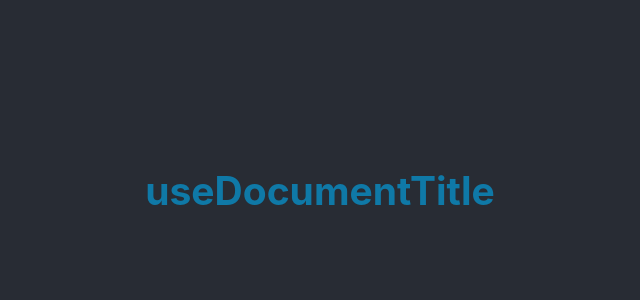
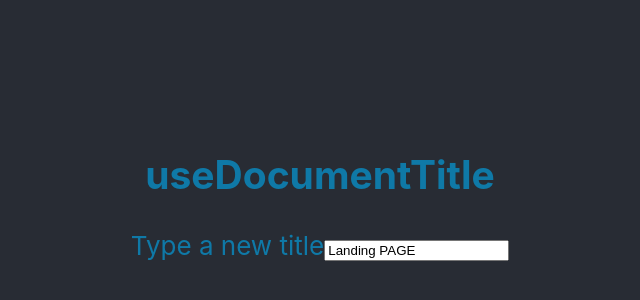
Before and after one commit to nsagias/react-hooks-helpers, a React (Create React App) app in the folder hooks-helpers/: page / in a window 1280 px wide. Shown: the part 210-510 px from the top of the page, without its empty margins (320-960 px from the left). Built offline with nearby package versions, Linux system fonts and the light colour scheme.

Commit message:
Add input onChange with value event=> setTitle(event.target.vaue)

```diff
--- a/hooks-helpers/src/components/Title.tsx
+++ b/hooks-helpers/src/components/Title.tsx
@@ -11,6 +11,11 @@ const Title = () => {
   return (
     <div>
       <h2>useDocumentTitle</h2>
+      <label>Type a new title</label>
+      <input
+        value={title}
+        onChange={(event) => setTitle(event.target.value)}
+      />
     </div>
   )
 };
```
